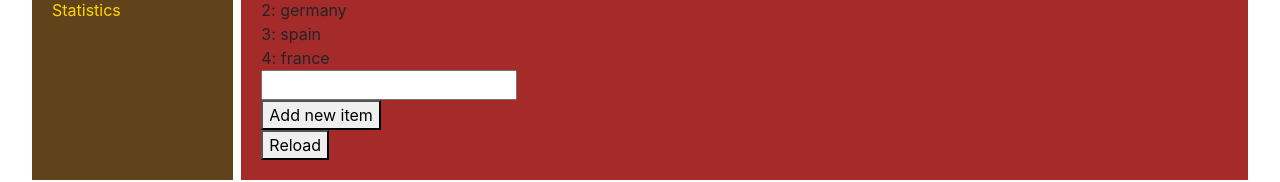
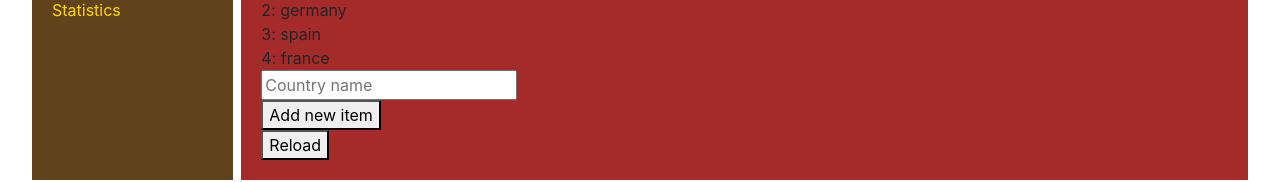
Before and after one commit to tsepanx/social-network.frontend-react, a React (Create React App) app: page /info in a window 1280 px wide. Shown: the part 152-334 px from the top of the page. Built offline with nearby package versions, Linux system fonts and the light colour scheme.

Commit message:
Refactoring creating input element with React.createElement

```diff
--- a/src/components/Info/CountryInfo.js
+++ b/src/components/Info/CountryInfo.js
@@ -2,7 +2,6 @@ import React from "react";
 
 const CountryInfo = (props) => {
 
-    // debugger
     if (props.args.error) {
         return (
             <div>
--- a/src/components/Info/InfoContainer.js
+++ b/src/components/Info/InfoContainer.js
@@ -6,7 +6,7 @@ import {connect} from "react-redux";
 import {reload} from "../../redux/info-reducer";
 import InfoItems from "./InfoItems";
 import {fieldLengthLessThan, fieldNotNull} from "../../utils/validators";
-import {Input} from "../common/FormsControls/FormsControls";
+import {input} from "../common/FormsControls/FormsControls";
 
 const fieldLengthLessThan15 = fieldLengthLessThan(15)
 
@@ -15,7 +15,8 @@ let AddNewItemForm = (props) => {
         <form onSubmit={props.handleSubmit}>
             <div>
                 <Field
-                    component={Input}
+                    component={input}
+                    placeholder={'Country name'}
                     name='input'
                     validate={[
                         fieldNotNull,
--- a/src/components/common/FormsControls/FormsControls.js
+++ b/src/components/common/FormsControls/FormsControls.js
@@ -1,24 +1,16 @@
 import React from "react";
 import styles from "./FormsControls.module.css";
 
-const FormControl = ({input, meta, child, ...props}) => {
+const FormControl = (Element) => ({input, meta, child, ...props}) => {
     const hasError = meta.touched && meta.error;
+
     return (
         <div className={styles.formControl + " " + (hasError ? styles.error : "")}>
-            <div>
-                {props.children}
-            </div>
-            { hasError && <span>{meta.error}</span> }
+            <div>{React.createElement(Element, {...input, ...props})}</div>
+            {hasError && <span>{meta.error}</span>}
         </div>
     )
 }
 
-export const Textarea = (props) => {
-    const {input, meta, child, ...restProps} = props;
-    return <FormControl {...props}><textarea {...input} {...restProps} /></FormControl>
-}
-
-export const Input = (props) => {
-    const {input, meta, child, ...restProps} = props;
-    return <FormControl {...props}><input {...input} {...restProps} /></FormControl>
-}
+export const textarea = FormControl('textarea')
+export const input = FormControl('input')
--- a/src/utils/validators.js
+++ b/src/utils/validators.js
@@ -1,6 +1,4 @@
 export const fieldNotNull = (value) => value ? undefined : 'Field is required'
-
-// export const maxLengthValidatorCreator = (maxLength) => fieldLengthLessThan(maxLength)
 
 export const fieldLengthLessThan = (maxLength) => (value) => {
     if (value.length < maxLength) { return undefined }
```
